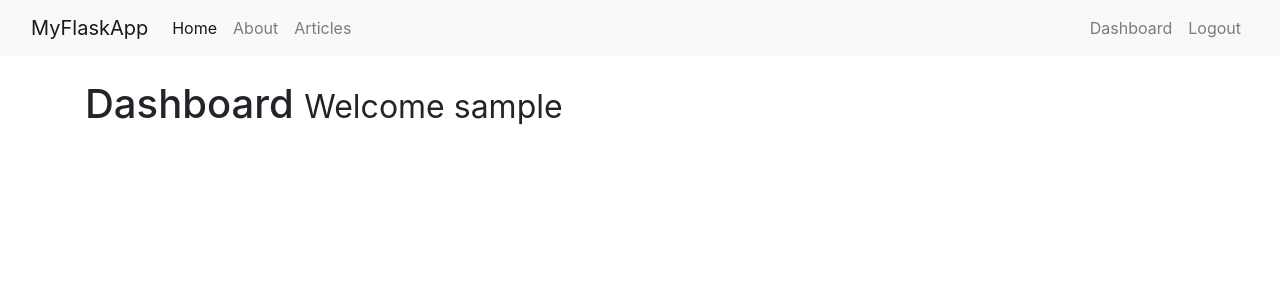
After one commit to kunalsharmaks/FlaskTutorial, a Flask app: page /dashboard in a window 1280 px wide. The commit adds this page. Shown: the top 300 px of the page. Run offline with Flask 2, Linux system fonts and the light colour scheme; the visitor is signed in with stand-in values (Sample User, id 1); some libraries are stand-ins or nearby versions.

Commit message:
User Login and Access Management

```diff
--- a/app.py
+++ b/app.py
@@ -3,6 +3,7 @@ from data import Articles
 from flask_mysqldb import MySQL
 from wtforms import Form, StringField, TextAreaField, PasswordField, validators
 from passlib.hash import sha256_crypt
+from functools import wraps
 
 app = Flask(__name__)
 
@@ -20,26 +21,31 @@ mysql = MySQL(app)
 Articles = Articles()
 
 
+# Index
 @app.route('/')
 def index():
     return render_template('home.html')
 
 
+# About
 @app.route('/about')
 def about():
     return render_template('about.html')
 
 
+# Articles
 @app.route('/articles')
 def articles():
     return render_template('articles.html', articles=Articles)
 
 
+# Single Article
 @app.route('/article/<string:a_id>')
 def article(a_id):
     return render_template('article.html', id=a_id)
 
 
+# Registration Form Class
 class RegisterForm(Form):
     name = StringField('Name', [validators.Length(min=1, max=50)])
     username = StringField('Username', [validators.Length(min=4, max=25)])
@@ -51,6 +57,7 @@ class RegisterForm(Form):
     confirm = PasswordField('Confirm Password')
 
 
+# User Register
 @app.route('/register', methods=['GET', 'POST'])
 def register():
     form = RegisterForm(request.form)
@@ -80,6 +87,76 @@ def register():
     return render_template('register.html', form=form)
 
 
+# User Login
+@app.route('/login', methods=['GET', 'POST'])
+def login():
+    if request.method == 'POST':
+        # Get Form Fields
+        username = request.form['username']
+        password_candidate = request.form['password']
+
+        # Create Cursor
+        cur = mysql.connection.cursor()
+
+        # Get User by Username
+        result = cur.execute("SELECT * FROM users WHERE username = %s", [username])
+
+        if result > 0:
+            # Get stored hash
+            data = cur.fetchone()
+            password = data['password']
+
+            # Compare Passwords
+            if sha256_crypt.verify(password_candidate, password):
+                # Passed
+                session['logged_in'] = True
+                session['username'] = username
+
+                flash('You are now logged in', 'success')
+
+                return redirect(url_for('dashboard'))
+            else:
+                error = 'Invalid Login'
+                return render_template('login.html', error=error)
+
+            # Close Connection
+            cur.close()
+        else:
+            error = 'Username not found'
+            return render_template('login.html', error=error)
+
+    return render_template('login.html')
+
+
+# Check if user logged in
+def is_logged_in(f):
+    @wraps(f)
+    def wrap(*args, **kwargs):
+        if 'logged_in' in session:
+            return f(*args, **kwargs)
+        else:
+            flash('Unauthorized, Please login', 'danger')
+            return redirect(url_for('login'))
+
+    return wrap
+
+
+# Logout
+@app.route('/logout')
+def logout():
+    session.clear()
+    flash('You are now logged out', 'success')
+
+    return redirect(url_for('login'))
+
+
+# Dashboard
+@app.route('/dashboard')
+@is_logged_in
+def dashboard():
+    return render_template('dashboard.html')
+
+
 if __name__ == '__main__':
     app.secret_key = 'secret123'
     app.run(debug=True)
--- /dev/null
+++ b/templates/dashboard.html
@@ -0,0 +1,5 @@
+{% extends 'layout.html' %}
+
+{% block body %}
+    <h1>Dashboard <small>Welcome {{ session.username }}</small></h1>
+{% endblock %}
--- a/templates/includes/_messages.html
+++ b/templates/includes/_messages.html
@@ -5,3 +5,11 @@
         {% endfor %}
     {% endif %}
 {% endwith %}
+
+{% if error %}
+    <div class="alert alert-danger">{{ error }}</div>
+{% endif %}
+
+{% if msg %}
+    <div class="alert alert-success">{{ msg }}</div>
+{% endif %}
--- a/templates/includes/_navbar.html
+++ b/templates/includes/_navbar.html
@@ -18,9 +18,21 @@
             </li>
         </ul>
         <ul class="nav navbar-nav ml-auto">
-            <li class="nav-item">
-                <a class="nav-link" href="/register">Register</a>
-            </li>
+            {% if session.logged_in %}
+                <li class="nav-item">
+                    <a class="nav-link" href="/dashboard">Dashboard</a>
+                </li>
+                <li class="nav-item">
+                    <a class="nav-link" href="/logout">Logout</a>
+                </li>
+            {% else %}
+                <li class="nav-item">
+                    <a class="nav-link" href="/register">Register</a>
+                </li>
+                <li class="nav-item">
+                    <a class="nav-link" href="/login">Login</a>
+                </li>
+            {% endif %}
         </ul>
     </div>
   </div>
```
Also changed, not shown: templates/login.html (added, +16 -0 lines).
